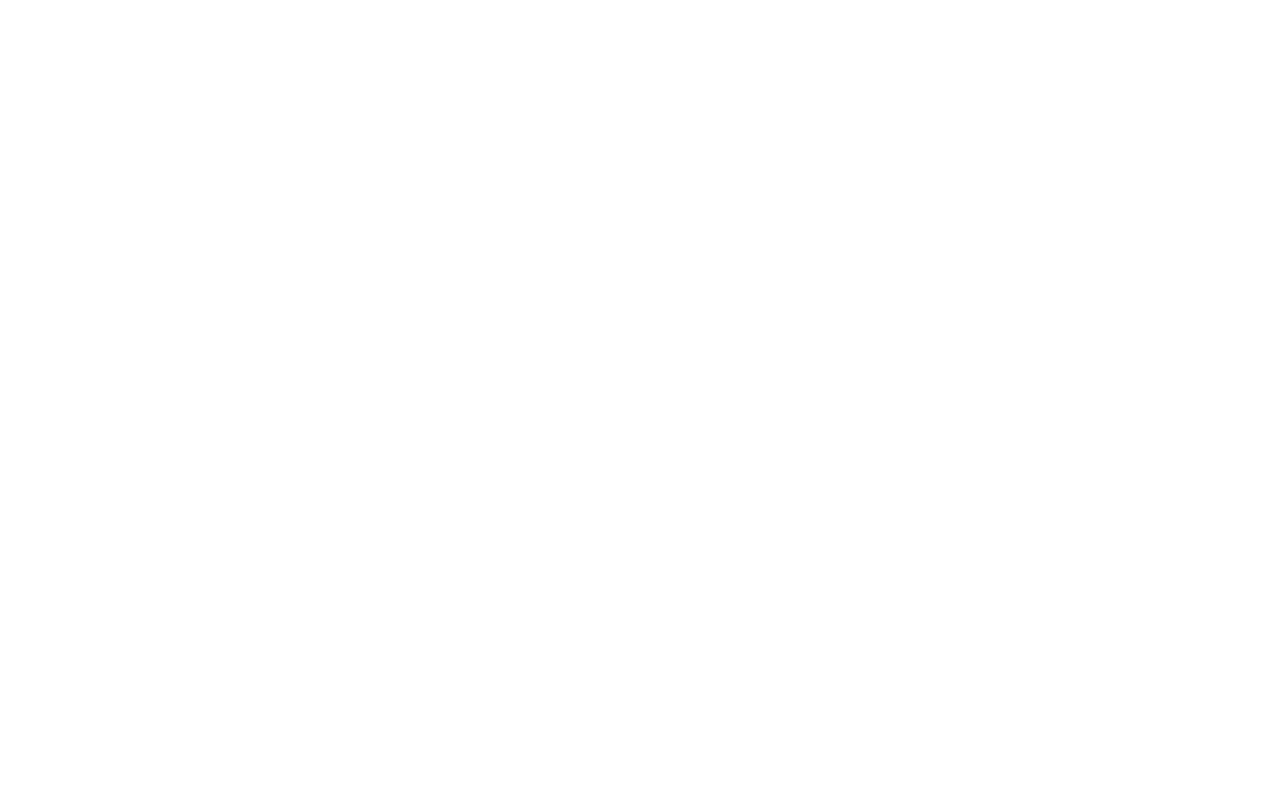
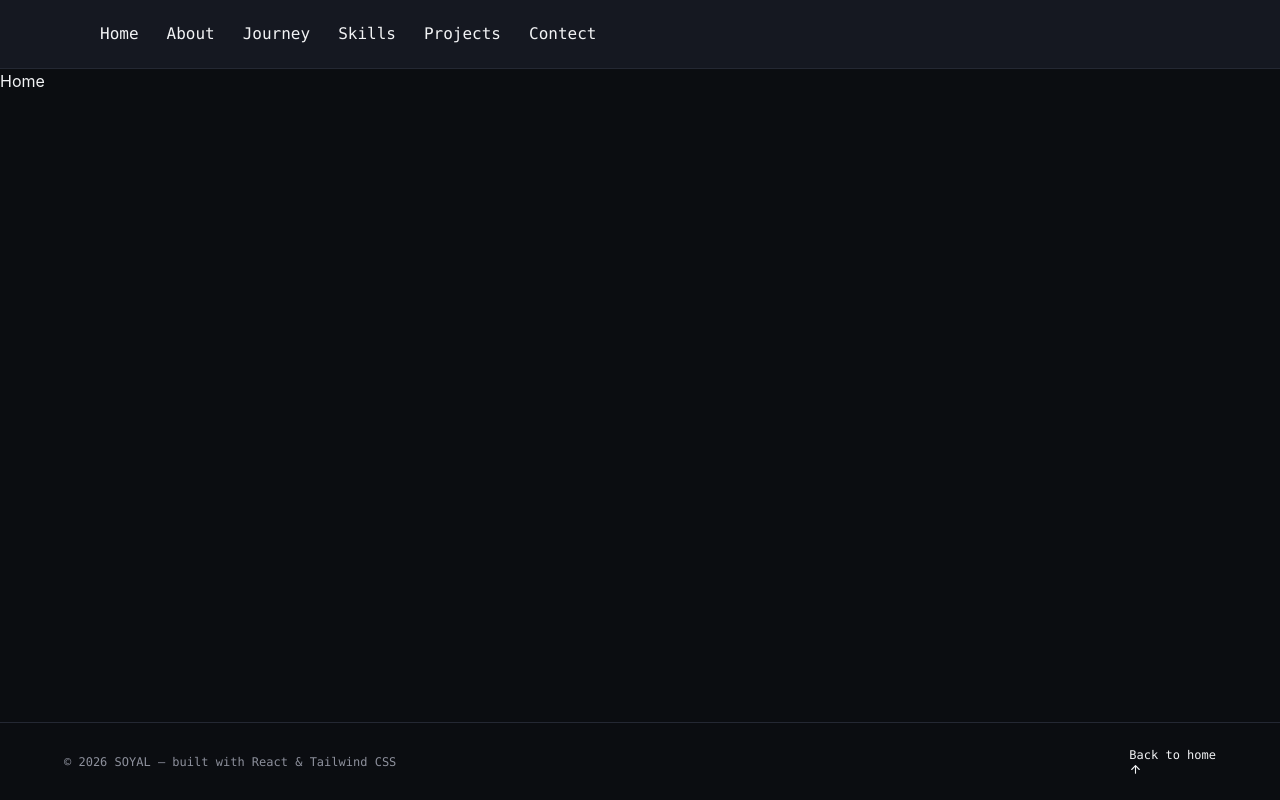
Before and after one commit to soyal379/My-Portfolio-App, a React (Vite) app: page / in a window 1280 px wide. Built offline with nearby package versions, Linux system fonts and the light colour scheme.

Commit message:
basic header complete

```diff
--- a/src/App.jsx
+++ b/src/App.jsx
@@ -1,5 +1,29 @@
-function App() {
-  return <></>;
+import { createBrowserRouter, RouterProvider } from "react-router-dom";
+import Layout from "./Layout";
+import Home from "./pages/Home";
+
+
+const router = createBrowserRouter([
+    {
+        path:'/',
+        element: <Layout/>,
+        children:[
+            {
+                path: '',
+                element: <Home/>
+            },
+            {
+
+            }
+        ]
+    }
+])
+
+
+export default function App() {
+  return (
+    <>
+    <RouterProvider router={router} />
+    </>
+  );
 }
-
-export default App;
--- /dev/null
+++ b/src/Layout.jsx
@@ -0,0 +1,17 @@
+import { Outlet } from "react-router-dom";
+import Header from "./pages/Header";
+import Footer from "./pages/Footer";
+
+
+export default function Layout() {
+  return (
+    <div className="flex flex-col bg-dark-bg text-dark-text min-h-screen font-inter transition-colors duration-400 ease-in-out">
+      <div className=""></div>
+      <Header/>
+      <main className="grow">
+        <Outlet />
+      </main>
+      <Footer />
+    </div>
+  );
+}
--- a/src/index.css
+++ b/src/index.css
@@ -1 +1,21 @@
 @import "tailwindcss";
+
+@theme {
+  --color-light-bg: #F6F7FA;
+  --color-light-surface: #FFFFFF;
+  --color-light-text: #14161B;
+  --color-light-textMuted: #666A76;
+  --color-light-border: #E3E5EB;
+  --color-light-accent: #3457D5;
+  --color-light-accent2: #7C3AED;
+  --color-light-accentSoft: rgba(52,87,213,0.08);
+
+  --color-dark-bg: #0B0D11;
+  --color-dark-surface: #151821;
+  --color-dark-text: #F2F3F5;
+  --color-dark-textMuted: #8D909C;
+  --color-dark-border: #242833;
+  --color-dark-accent: #6C8CFF;
+  --color-dark-accent2: #B58CFF;
+  --color-dark-accentSoft: rgba(108,140,255,0.12);
+}
--- /dev/null
+++ b/src/pages/Footer.jsx
@@ -0,0 +1,16 @@
+import { ArrowUp } from "lucide-react"
+
+export default function Footer() {
+  return (
+    <footer className="border-t border-dark-border p-6">
+      <div className="max-w-6xl mx-auto flex flex-wrap items-center justify-between gap-4">
+        <p className="font-mono text-xs text-dark-textMuted">
+          © 2026 SOYAL — built with React & Tailwind CSS
+        </p>
+        <button className="font-mono text-xs felx items-center  gap-1.5">
+          Back to home <ArrowUp size={13}/>
+        </button>
+      </div>
+    </footer>
+  )
+}
--- /dev/null
+++ b/src/pages/Header.jsx
@@ -0,0 +1,33 @@
+import { Sun,Moon } from "lucide-react";
+
+export default function Header() {
+  return (
+    <header className="sticky top-0 z-50 border-b border-dark-border bg-dark-surface backdrop-blur-md">
+      <div className="mx-auto flex max-w-6xl items-center justify-between px-6 py-4">
+        <nav className="flex items-center gap-1 overflow-x-auto">
+          <li className="font-mono text-base list-none whitespace-nowrap rounded-md px-3 py-1.5 text-dark-text">
+            Home
+          </li>
+          <li className="font-mono text-base list-none whitespace-nowrap rounded-md px-3 py-1.5 text-dark-text">
+            About
+          </li>
+          <li className="font-mono text-base list-none whitespace-nowrap rounded-md px-3 py-1.5 text-dark-text">
+            Journey
+          </li>
+          <li className="font-mono text-base list-none whitespace-nowrap rounded-md px-3 py-1.5 text-dark-text">
+            Skills
+          </li>
+          <li className="font-mono text-base list-none whitespace-nowrap rounded-md px-3 py-1.5 text-dark-text">
+            Projects
+          </li>
+          <li className="font-mono text-base list-none whitespace-nowrap rounded-md px-3 py-1.5 text-dark-text">
+            Contect
+          </li>
+        </nav>
+        <button>
+          {/* {mode === "dark" ? <Sun size={16}/> : <Moon size={16}/>} */}
+        </button>
+      </div>
+    </header>
+  );
+}
--- /dev/null
+++ b/src/pages/Home.jsx
@@ -0,0 +1,7 @@
+
+
+export default function Home() {
+  return (
+    <div>Home</div>
+  )
+}
```
Also changed, not shown: package.json (+5 -2 lines), 1 other file (tests, documents, lock files or other folders).
